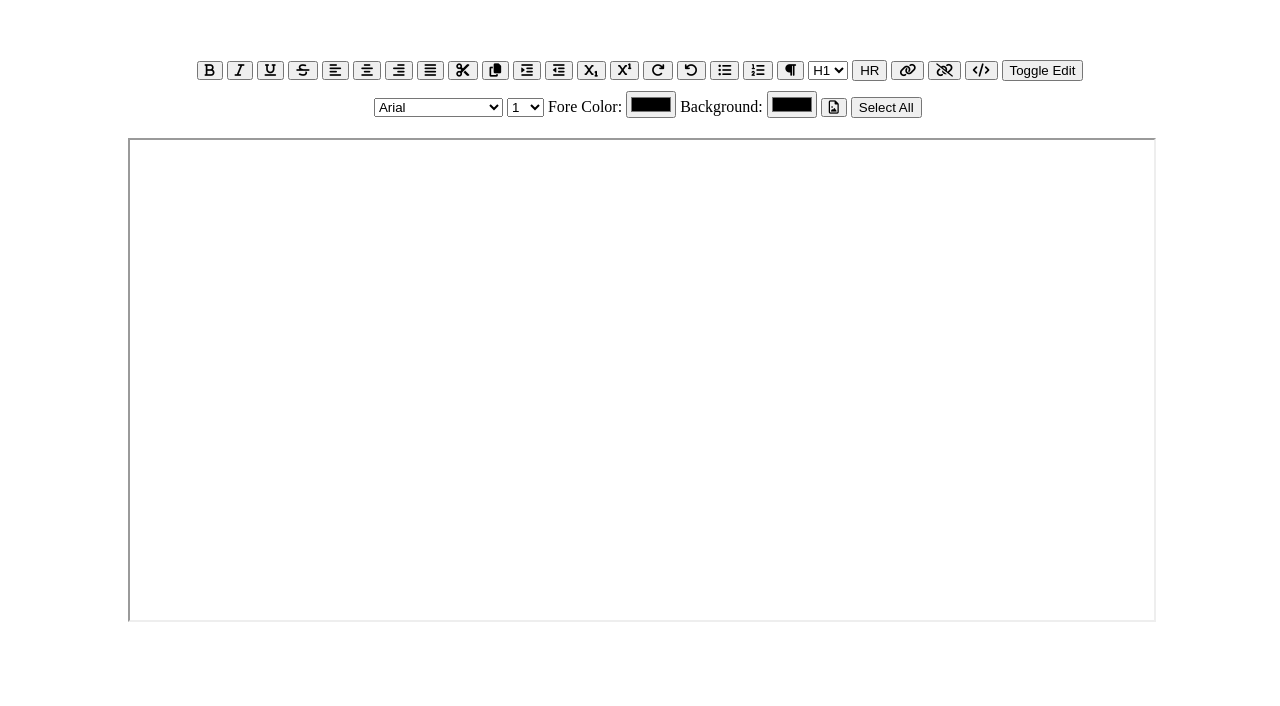
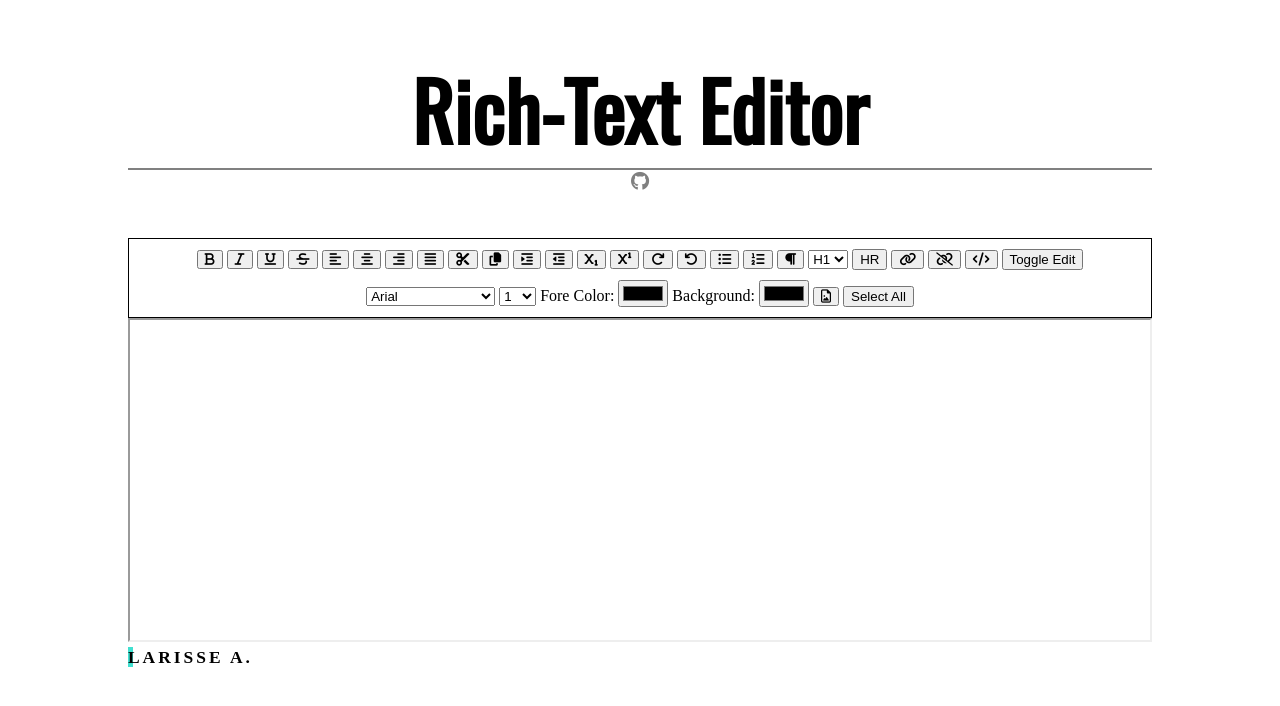
Before and after one commit to larissealves/RichTextEditor, a plain HTML site: page Index.html in a window 1280 px wide. Drawn offline with nearby package versions, Linux system fonts and the light colour scheme.

Commit message:
adicionado link do Linkedin e GitHub

```diff
--- a/Index.html
+++ b/Index.html
@@ -1,11 +1,20 @@
 <html>
     <head>
-        <Title> Editor de Texto </title>
+        <Title> Rich-Text Editor </title>
+        <link rel="shortcut icon" href="./imagem/icon.png" type="image/png"  width="5000" height="5000"  >
         <link rel="stylesheet" type="text/css" href="main.css" media="screen" />
+        <link href="https://fonts.googleapis.com/css2?family=Oswald&display=swap" rel="stylesheet">
         <script src="https://kit.fontawesome.com/a40c51cd5f.js" crossorigin="anonymous"></script>
     </head>
 
     <body onload="enableEditMode();">
+        <header>
+            <div class="titulo">
+                <h1> Rich-Text Editor </h1>
+            </div>
+                <h3> <a href="https://github.com/larissealves/RichTextEditor"target="_blank"> <i class="fab fa-github"></i> </a></h3>
+
+        </header>
         <div class="container">
             <div class ="box box-01">
                 <button onclick="execCmd('bold');"> <i class="fa fa-bold"></i></button>
@@ -118,9 +127,11 @@
                 }
             }
         </script>
-
-
-
+        <div class="ass">
+            <div class ="assinatura">
+                <a href="https://www.linkedin.com/in/larissealves/" target="_blank"><h6> LARISSE A. </h6></a>
+            </div>
+        </div>
     </body>
 
 </html>
--- a/main.css
+++ b/main.css
@@ -1,28 +1,81 @@
 * {
    /*border: 1px solid red;*/
+}
+a {
+    text-decoration: none;
+    color: gray;
+}
+
+a:hover {
+    color: rgb(24, 22, 22);
+    border-bottom: 3px solid #d6d6d6;
+}
+
+h1 {
+    margin: 0 auto;
+}
+h3 {
+    text-align: center;
+    margin: 2 auto;
 }
 body {
     width: 80%;
     height: 80%;
     margin: 50 auto;
 }
+div.container {
+    border: 1px solid black;
+}
 
-div.container {
+div.container .titulo {
     display: flex;
     width: 100%;
+    text-align: center;
+    border-bottom: 2px solid gray;
+}
+div.titulo {
+    width: 100%;
+    text-align: center;
+    font-size: 40px;
+    font-family: 'Oswald', sans-serif;
+    border-bottom: 2px solid gray;
 }
 
+header {
+    padding-bottom: 45px;
+}
 div.box.box-01 {
     margin: 10 auto;
+    text-align: center;
 }
 
 div.box.box-02 {
     margin: 10 auto;
-    padding-left: 20%;
 }
 
 iframe {
 margin: 0 auto;
-width: 100%;
-height: 75%;
+width: 99.6%;
+height: 50%;
 }
+
+
+div.ass {
+
+    width: 5px;
+    height: 20px;
+    background-color: turquoise;
+}
+div h6 {
+    margin: 0 auto ;
+    width: 200px;
+    color: black;
+}
+
+.assinatura {
+    margin: 5 auto;
+    font-family: inherit;
+    font-size: 26px;
+    line-height: 20px;
+    letter-spacing: 3px;
+  }
```
Also changed, not shown: imagem/icon.png (added).
